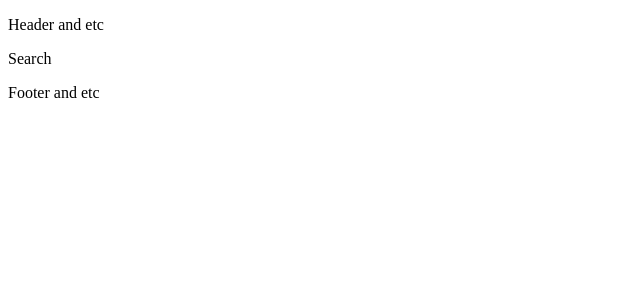
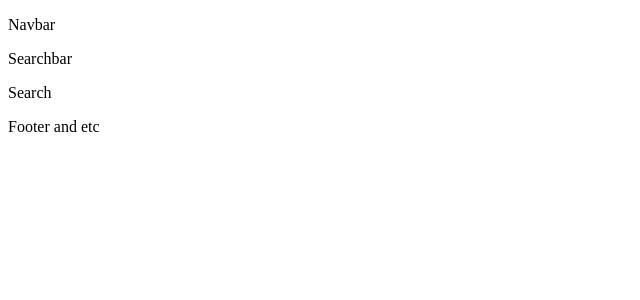
Before and after one commit to duskconductor/react-bookshelf-builder, a React (Create React App) app in the folder client/: page / in a window 1280 px wide. Shown: the top 300 px of the page, without its empty margins (0-640 px from the left). Built offline with nearby package versions, Linux system fonts and the light colour scheme.

Commit message:
Added util - APIs

```diff
--- a/client/src/App.js
+++ b/client/src/App.js
@@ -1,5 +1,6 @@
 import React from "react";
 import { BrowserRouter as Router, Route, Switch } from "react-router-dom";
+import Header from "./components/Header";
 import Bookshelf from "./containers/bookshelf";
 import Login from "./containers/Login";
 import NotFound from "./containers/NotFound";
@@ -12,7 +13,7 @@ function App() {
       <Router>
         <div>
           <div>
-            <p>Header and etc</p>
+            <Header />
           </div>
           <div>
             <Switch>
--- a/client/src/components/Header/index.js
+++ b/client/src/components/Header/index.js
@@ -7,7 +7,7 @@ class Header extends React.Component {
     return (
       <div>
         <Navbar />
-        <SearchBar />
+        <Searchbar />
       </div>
     );
   }
```
Also changed, not shown: client/src/utils/API.js (added, +23 -0 lines).
